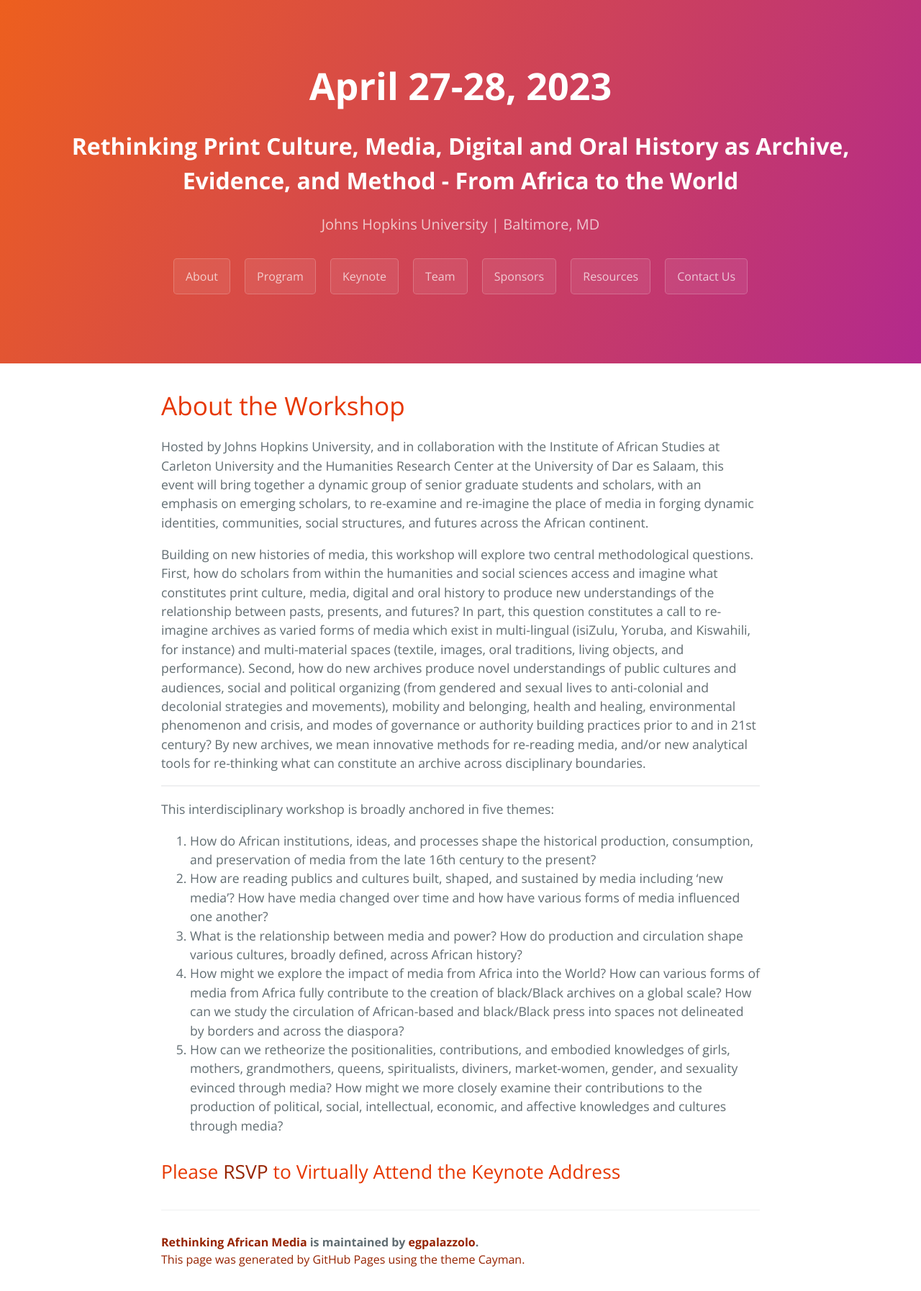
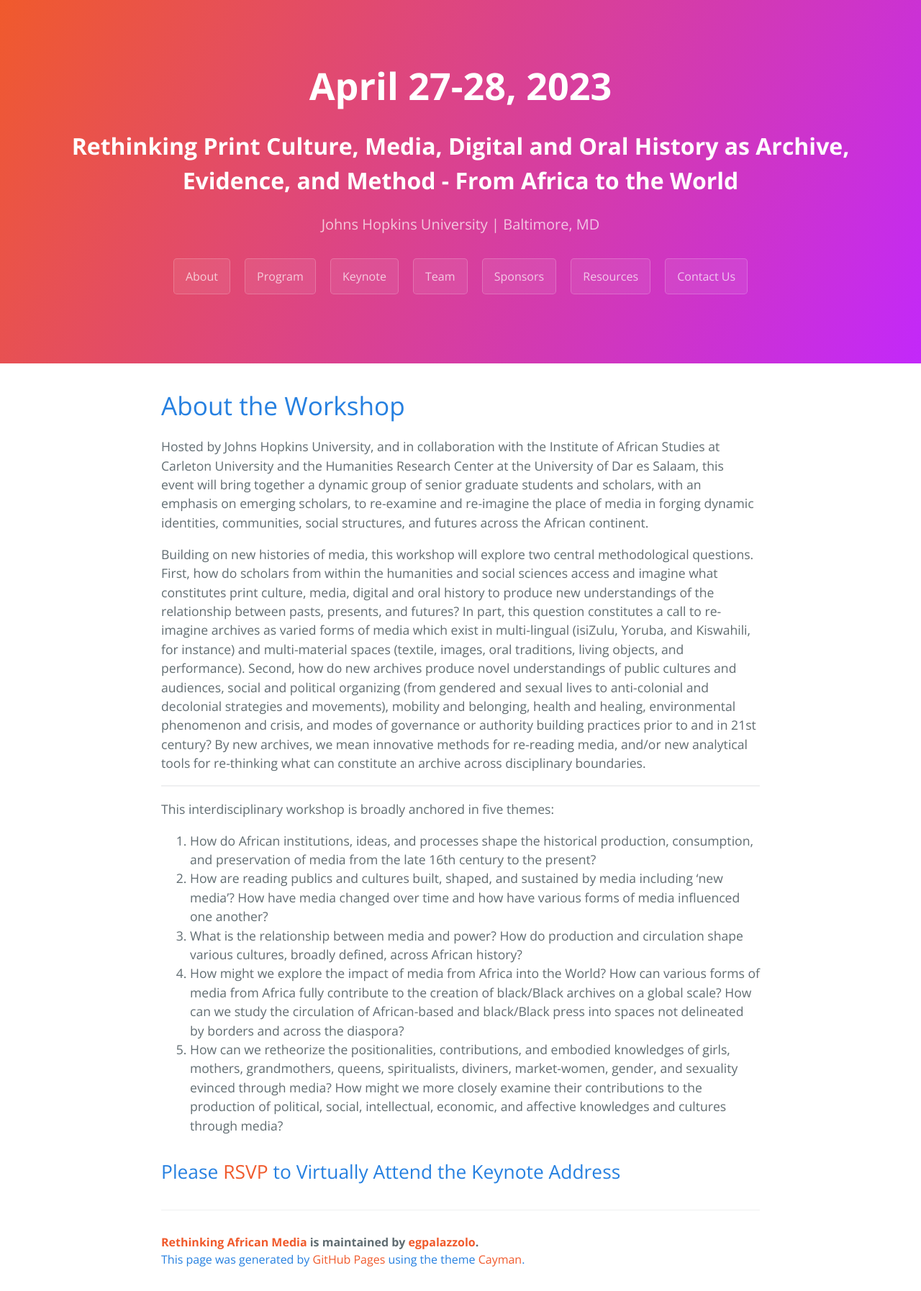
Before and after one commit to egpalazzolo/afprint, a Jekyll site: the page built from index.md, in a window 1280 px wide. Shown: the whole page at 72% size. Built offline with Jekyll 4.4.1, drawn with Linux system fonts in a browser that asks for light colours; our own code applies the rules of GitHub Pages for plain Markdown files.

Commit message:
color changes

```diff
--- a/assets/css/style.scss
+++ b/assets/css/style.scss
@@ -8,7 +8,7 @@
 html { font-family: sans-serif; /* 1 */ -ms-text-size-adjust: 100%; /* 2 */ -webkit-text-size-adjust: 100%; /* 2 */ }
 
 /** header */
-.page-header { color: #fff; text-align: center; background-color: #b3298d; background-image: linear-gradient(120deg, #ed5f1e, #b3298d); }
+.page-header { color: #fff; text-align: center; background-color: #c328fa; background-image: linear-gradient(120deg, #f05a2c, #c328fa); }
 @media screen and (min-width: 64em) { .page-header { padding: 5rem 6rem; } }
 @media screen and (min-width: 42em) and (max-width: 64em) { .page-header { padding: 3rem 4rem; } }
 @media screen and (max-width: 42em) { .page-header { padding: 2rem 1rem; } }
@@ -16,7 +16,7 @@
 /** text size and colors */
 body { padding: 0; margin: 0; font-family: "Open Sans", "Helvetica Neue", Helvetica, Arial, sans-serif; font-size: 16px; line-height: 1.5; color: #606c71; }
 
-a { color: #962300; text-decoration: none; }
+a { color: #f05a2c; text-decoration: none; }
 a:hover { text-decoration: underline; }
 
 
@@ -29,7 +29,7 @@
 @media screen and (max-width: 42em) { .main-content { padding: 2rem 1rem; font-size: 1rem; } }
 .main-content kbd { background-color: #fafbfc; border: 1px solid #c6cbd1; border-bottom-color: #959da5; border-radius: 3px; box-shadow: inset 0 -1px 0 #959da5; color: #444d56; display: inline-block; font-size: 11px; line-height: 10px; padding: 3px 5px; vertical-align: middle; }
 .main-content img { max-width: 100%; }
-.main-content h1, .main-content h2, .main-content h3, .main-content h4, .main-content h5, .main-content h6 { margin-top: 2rem; margin-bottom: 1rem; font-weight: normal; color: #E63700; }
+.main-content h1, .main-content h2, .main-content h3, .main-content h4, .main-content h5, .main-content h6 { margin-top: 2rem; margin-bottom: 1rem; font-weight: normal; color: #2680e0; }
 .main-content p { margin-bottom: 1em; }
 .main-content code { padding: 2px 4px; font-family: Consolas, "Liberation Mono", Menlo, Courier, monospace; font-size: 0.9rem; color: #567482; background-color: #f3f6fa; border-radius: 0.3rem; }
 .main-content pre { padding: 0.8rem; margin-top: 0; margin-bottom: 1rem; font: 1rem Consolas, "Liberation Mono", Menlo, Courier, monospace; color: #567482; word-wrap: normal; background-color: #f3f6fa; border: solid 1px #dce6f0; border-radius: 0.3rem; }
@@ -55,4 +55,4 @@
 /** footer */
 .site-footer-owner { display: block; font-weight: regular; }
 
-.site-footer-credits { color: #962300; }
+.site-footer-credits { color: #2680e0; }
```
